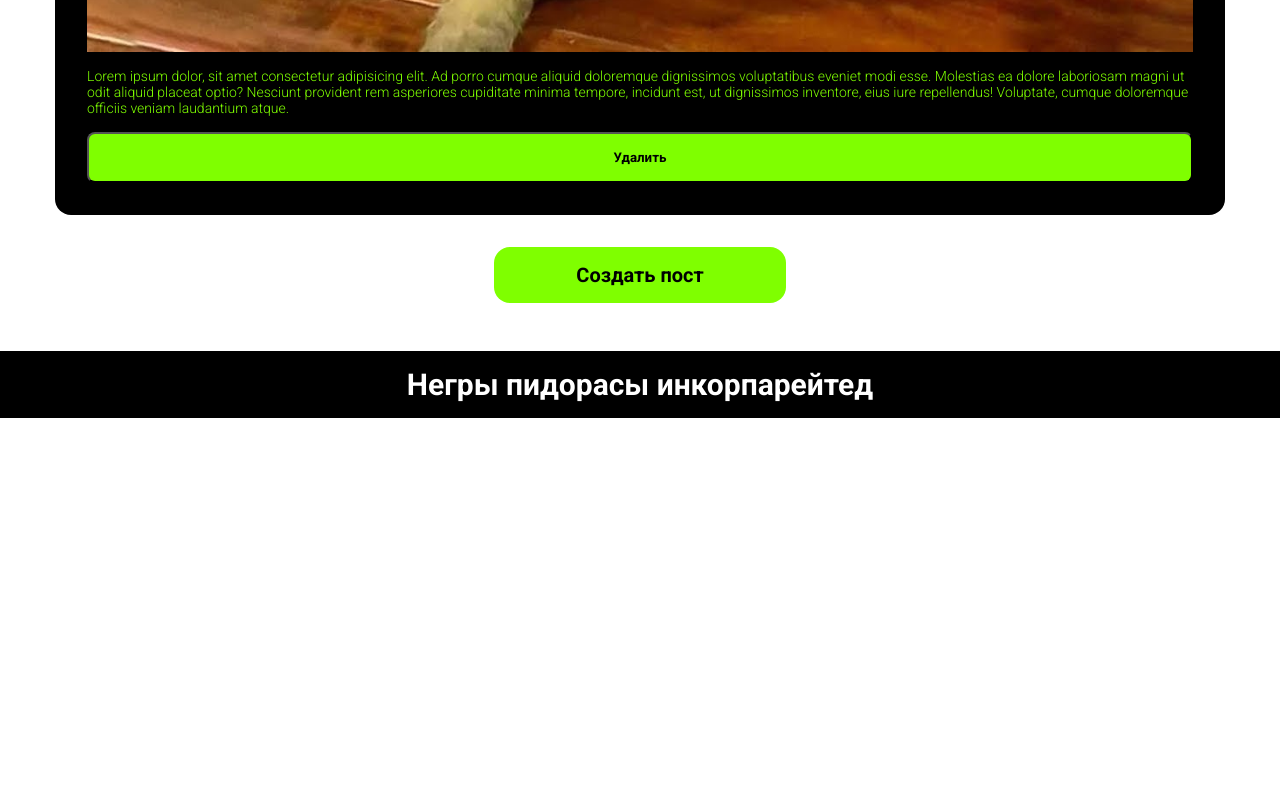
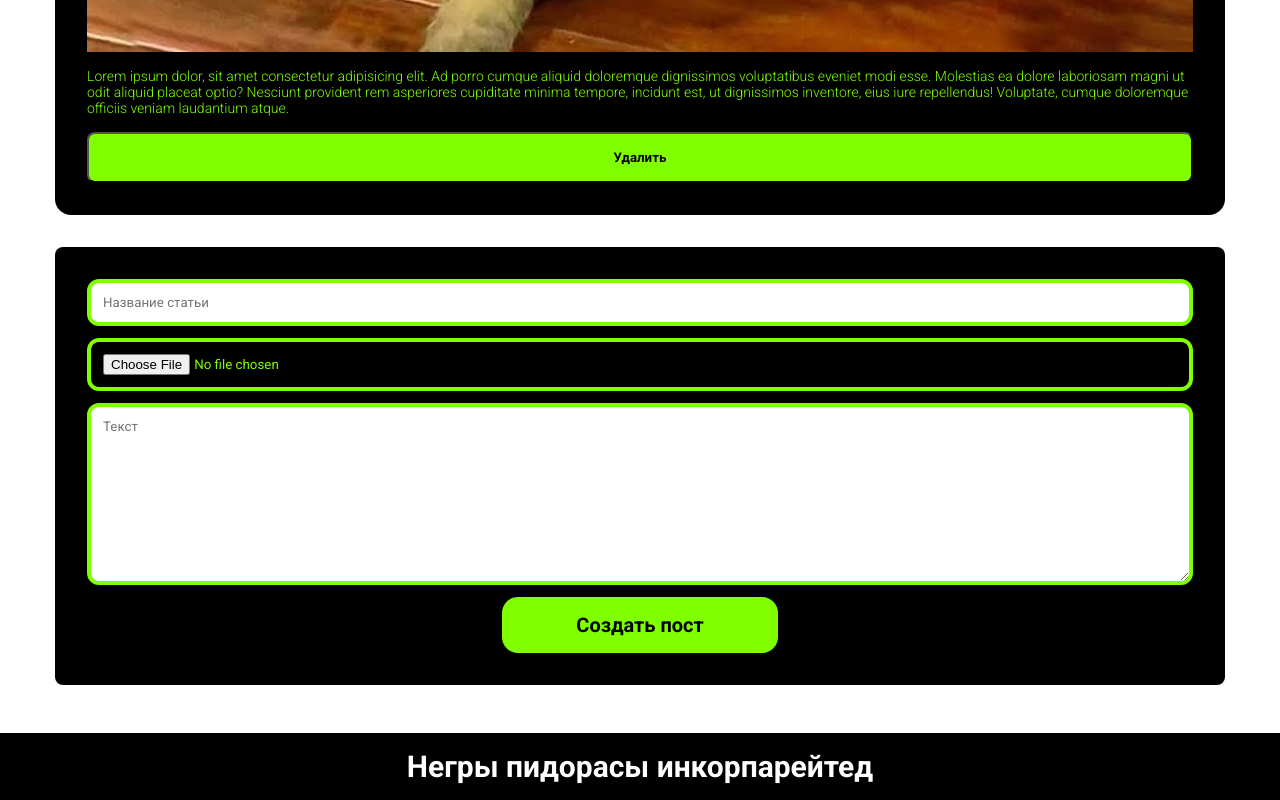
Before and after one commit to Broshe4ka/pizdec, a plain HTML site: page panel.html in a window 1280 px wide. Shown: the part 1685-2485 px from the top of the page. Before the commit the page ends 2103 px from the top, so only its background shows below. Drawn offline with Linux system fonts and the light colour scheme.

Commit message:
Поправочки

```diff
--- a/panel.html
+++ b/panel.html
@@ -49,7 +49,12 @@
             </div>
             <button class="header__btn" type="submit">Удалить</button>
           </section>
-          <button class="cent">Создать пост</button>
+          <form action="" class="login">
+            <input class="input" type="text" placeholder="Название статьи" name="" id="">
+            <input class="input" type="file" name="" id="">
+            <textarea class="input" placeholder="Текст" name="" id="" cols="30" rows="10"></textarea>
+            <button class="cent">Создать пост</button>
+          </form>
         </div>
         </div>
       </main>
```
